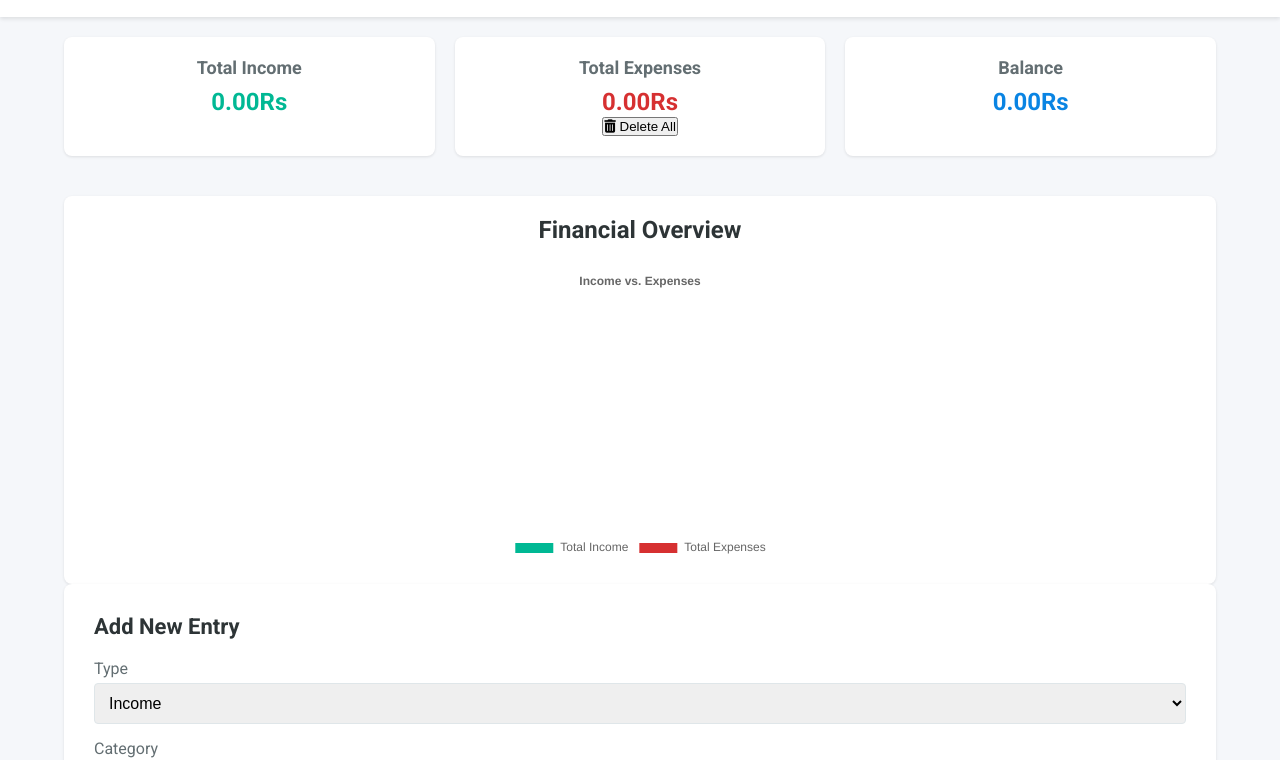
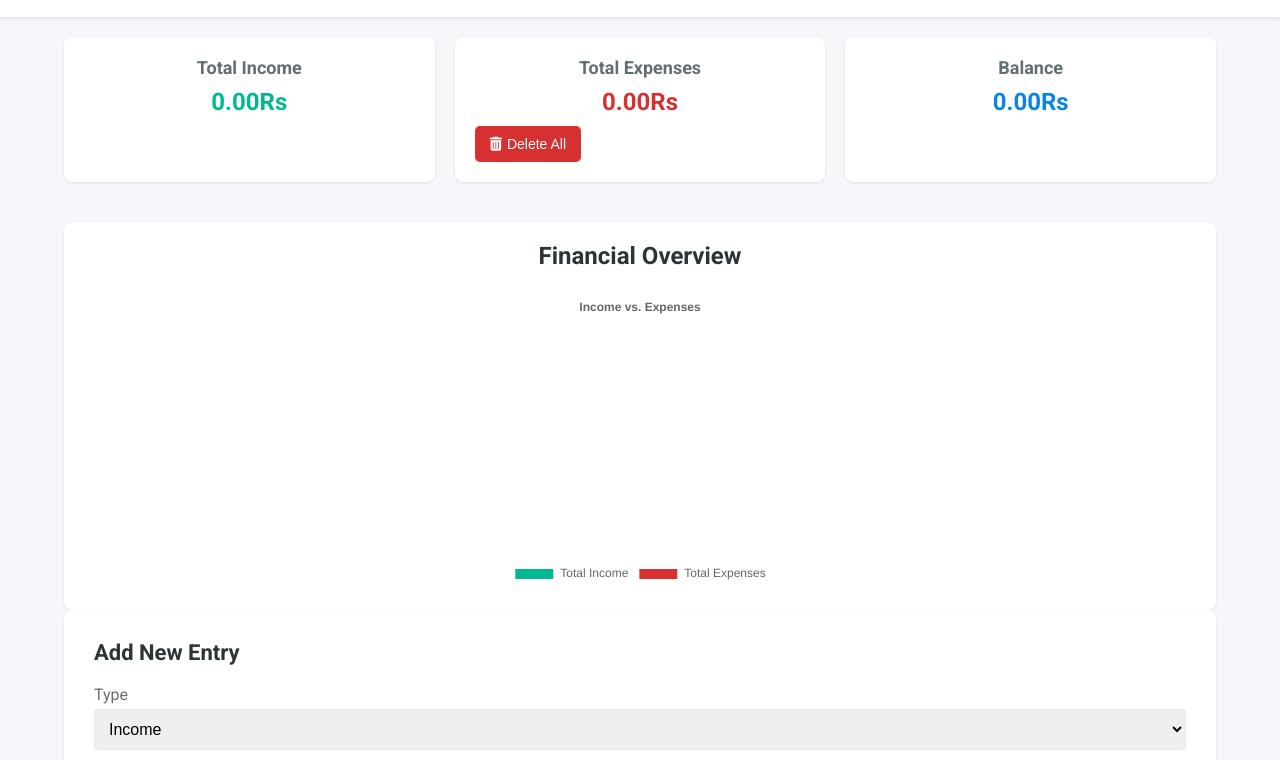
Before and after one commit to venkat-0-7/Expense-Tracker, a plain HTML site: page index.html in a window 1280 px wide. Shown: the part 51-811 px from the top of the page. Drawn offline with nearby package versions, Linux system fonts and the light colour scheme.

Commit message:
Update styles.css

```diff
--- a/styles.css
+++ b/styles.css
@@ -327,3 +327,24 @@ footer p {
     max-width: 600px;
     margin: 0 auto;
 }
+.delete-btn {
+    background-color: #d63031; /* Red color for delete actions */
+    color: #fff;
+    border: none;
+    padding: 10px 15px;
+    margin-top: 10px;
+    cursor: pointer;
+    border-radius: 5px;
+    font-size: 14px;
+    display: flex;
+    align-items: center;
+    transition: background-color 0.3s ease;
+}
+
+.delete-btn i {
+    margin-right: 5px;
+}
+
+.delete-btn:hover {
+    background-color: #e17055;
+}
```
